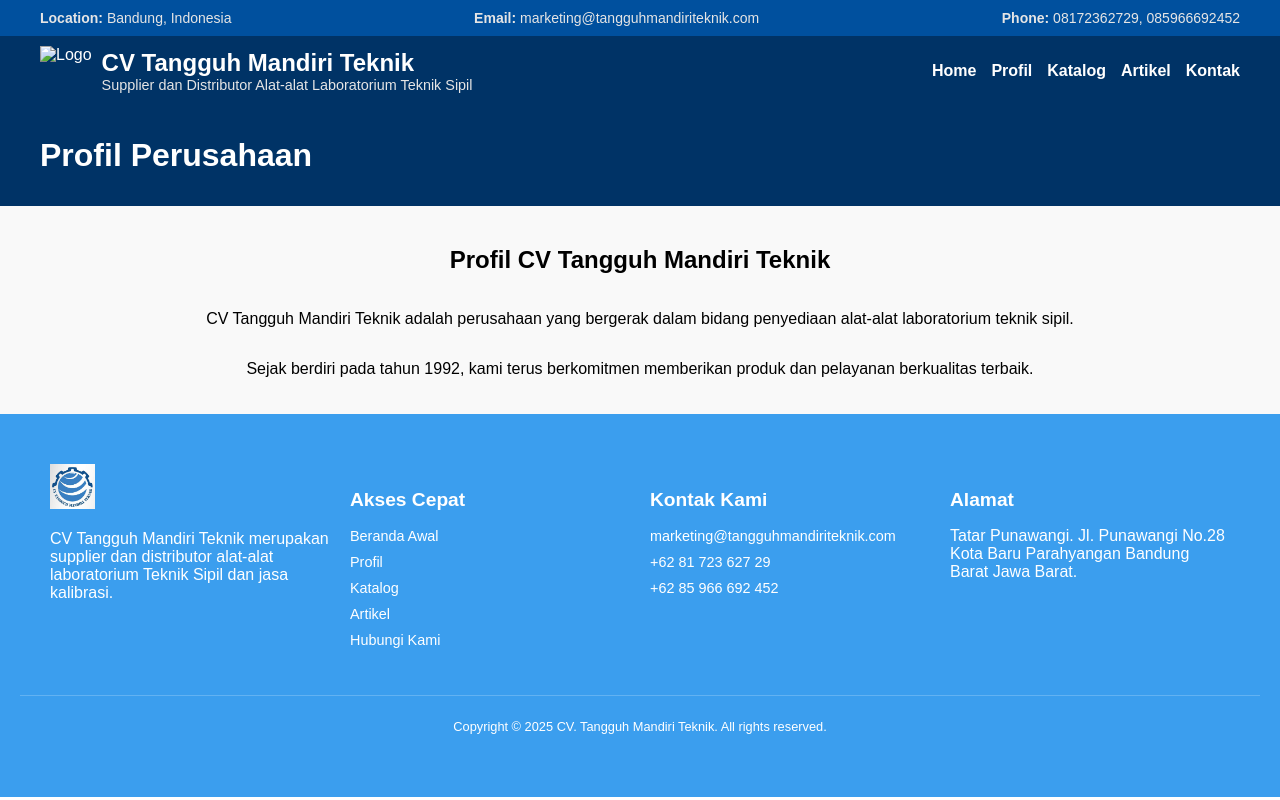
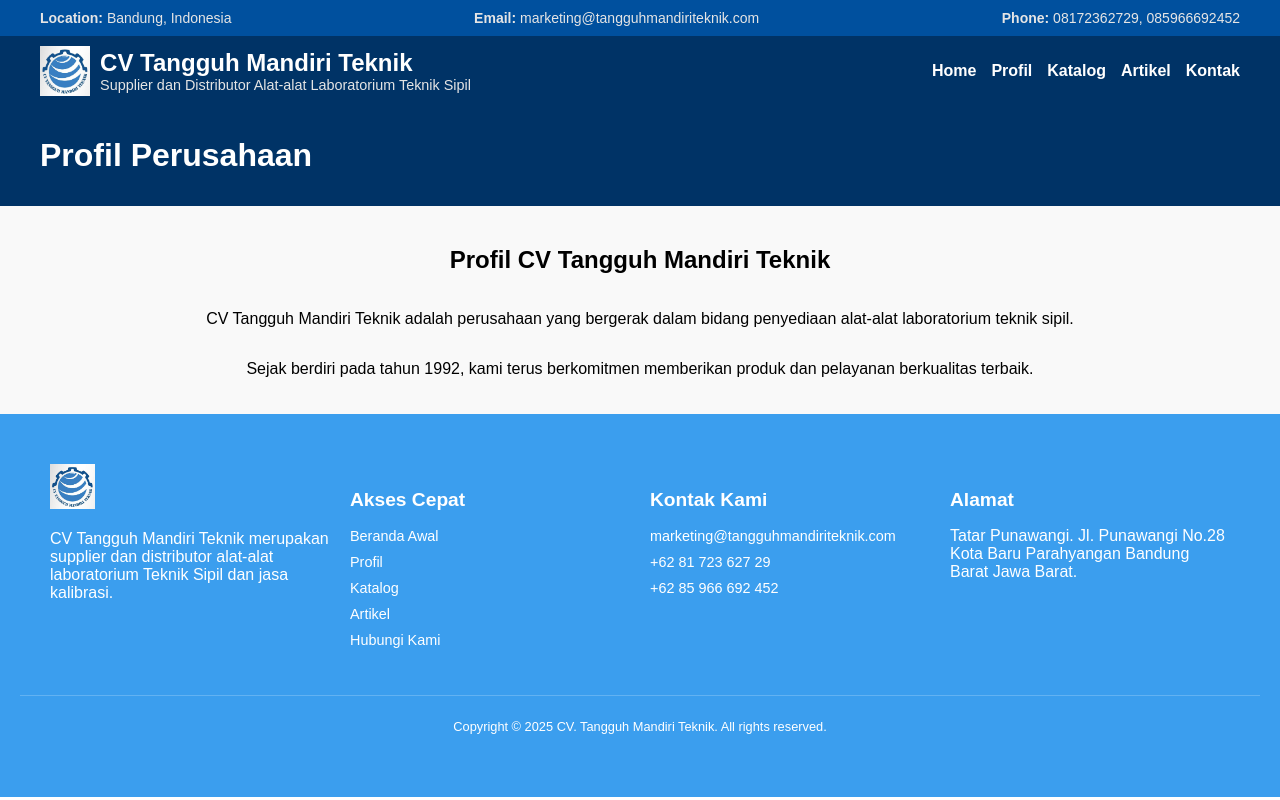
Before and after one commit to inspirealter/tangguhmandiriteknik.github.io, a plain HTML site: page profile.html in a window 1280 px wide. Drawn offline with Linux system fonts and the light colour scheme.

Commit message:
Update profile.html

```diff
--- a/profile.html
+++ b/profile.html
@@ -25,7 +25,7 @@
                 <header>
                     <div class="container">
                         <div class="logo">
-                            <img src="newlogo.png" alt="Logo">
+                            <img src="logo.png" alt="Logo">
                             <div>
                                 <h1>CV Tangguh Mandiri Teknik</h1>
                                 <p>Supplier dan Distributor Alat-alat Laboratorium Teknik Sipil</p>
```
